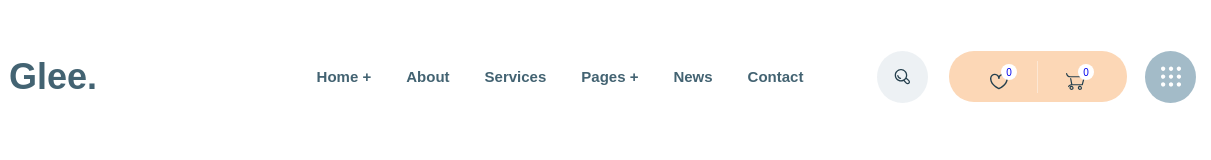
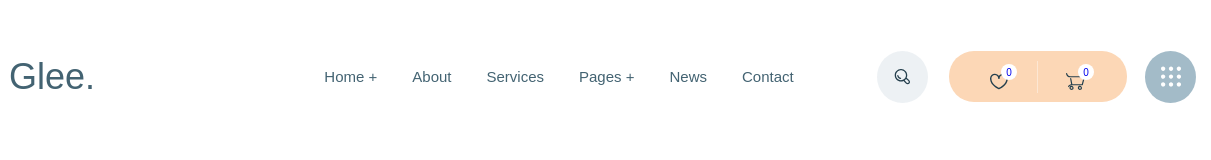
Before and after one commit to Nobls/glee, a website: page app/index.html in a window 1280 px wide. Shown: the full height of the page, 69-1280 px from the left. Drawn offline with nearby package versions, Linux system fonts and the light colour scheme; files that its build step writes are made by us from their sources; files whose address does not match are found by name.

Commit message:
исправили шрифты

```diff
--- a/app/scss/_fonts.scss
+++ b/app/scss/_fonts.scss
@@ -1,5 +1,5 @@
 @font-face {
-  font-family: 'DMSans-Regular', sans-serif;
+  font-family: 'DMSans-Regular';
   font-weight: 400;
   font-style: normal;
   src: local('DMSans-Regular'),
@@ -9,7 +9,7 @@
 }
 
 @font-face {
-  font-family: 'DMSans-Medium', sans-serif;
+  font-family: 'DMSans-Medium';
   font-weight: 500;
   font-style: normal;
   src: local('DMSans-Medium'),
@@ -19,7 +19,7 @@
 }
 
 @font-face {
-  font-family: 'DMSans-Bold', sans-serif;
+  font-family: 'DMSans-Bold';
   font-weight: 700;
   font-style: normal;
   src: local('DMSans-Bold'),
@@ -29,7 +29,7 @@
 }
 
 @font-face {
-  font-family: 'Poppins-Bold', sans-serif;
+  font-family: 'Poppins-Bold';
   font-weight: 700;
   font-style: normal;
   src: local('Poppins-Bold'),
@@ -39,7 +39,7 @@
 }
 
 @font-face {
-  font-family: 'Rubik-Regular', sans-serif;
+  font-family: 'Rubik-Regular';
   font-weight: 400;
   font-style: normal;
   src: local('Rubik-Regular'),
@@ -49,7 +49,7 @@
 }
 
 @font-face {
-  font-family: 'Rubik-Medium', sans-serif;
+  font-family: 'Rubik-Medium';
   font-weight: 500;
   font-style: normal;
   src: local('Rubik-Medium'),
@@ -58,7 +58,7 @@
   font-display: swap;
 }
 @font-face {
-  font-family: 'Rubik-Bold', sans-serif;
+  font-family: 'Rubik-Bold';
   font-weight: 700;
   font-style: normal;
   src: local('Rubik-Bold'),
--- a/app/scss/style.scss
+++ b/app/scss/style.scss
@@ -16,7 +16,7 @@
   display: flex;
   align-items: center;
   &__link{
-    @extend %rubik-700;
+    @extend %rubik-500;
     margin-left: 13px;
     font-size: 36px;
     line-height: 58px;
@@ -28,7 +28,7 @@
   margin-left: 146px;
   &__list{
     display: flex;
-    @extend %rubik-700;
+    @extend %rubik-500;
     font-size: 15px;
     line-height: 12px;
   }
```
